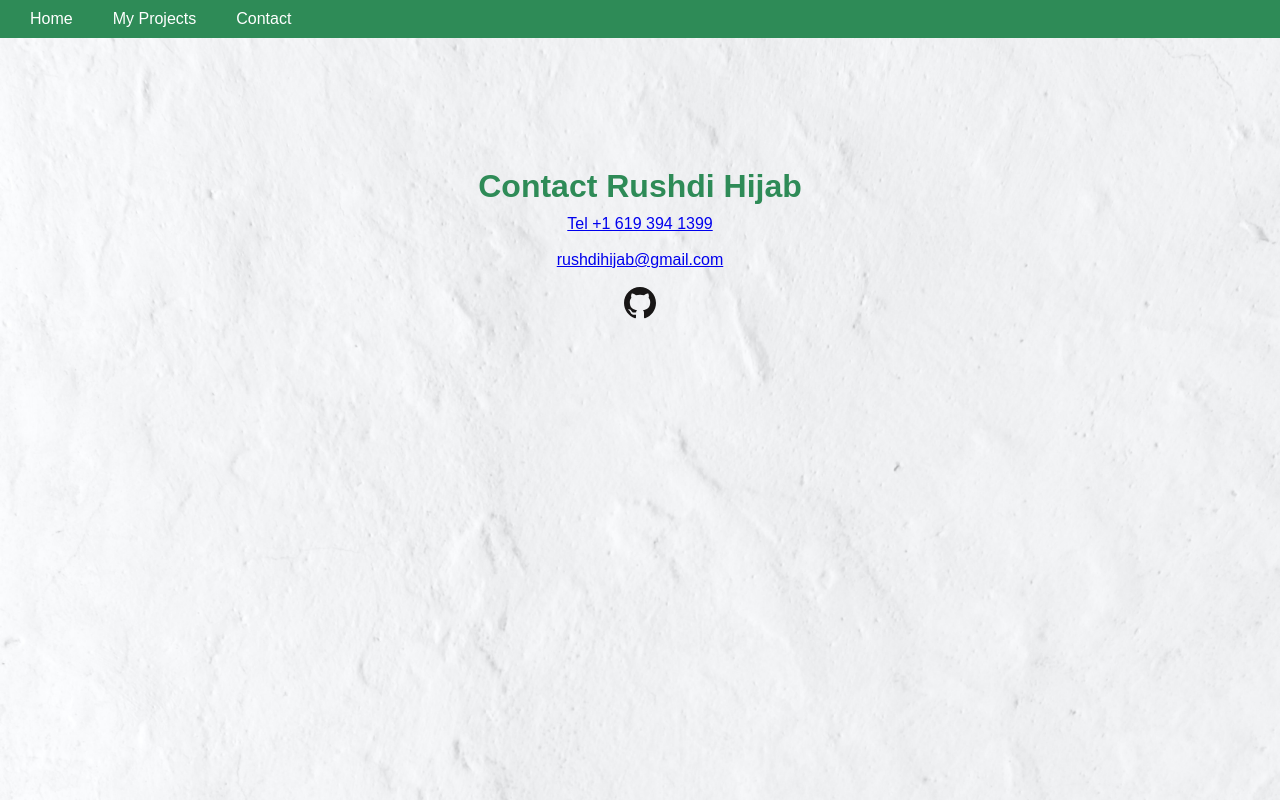
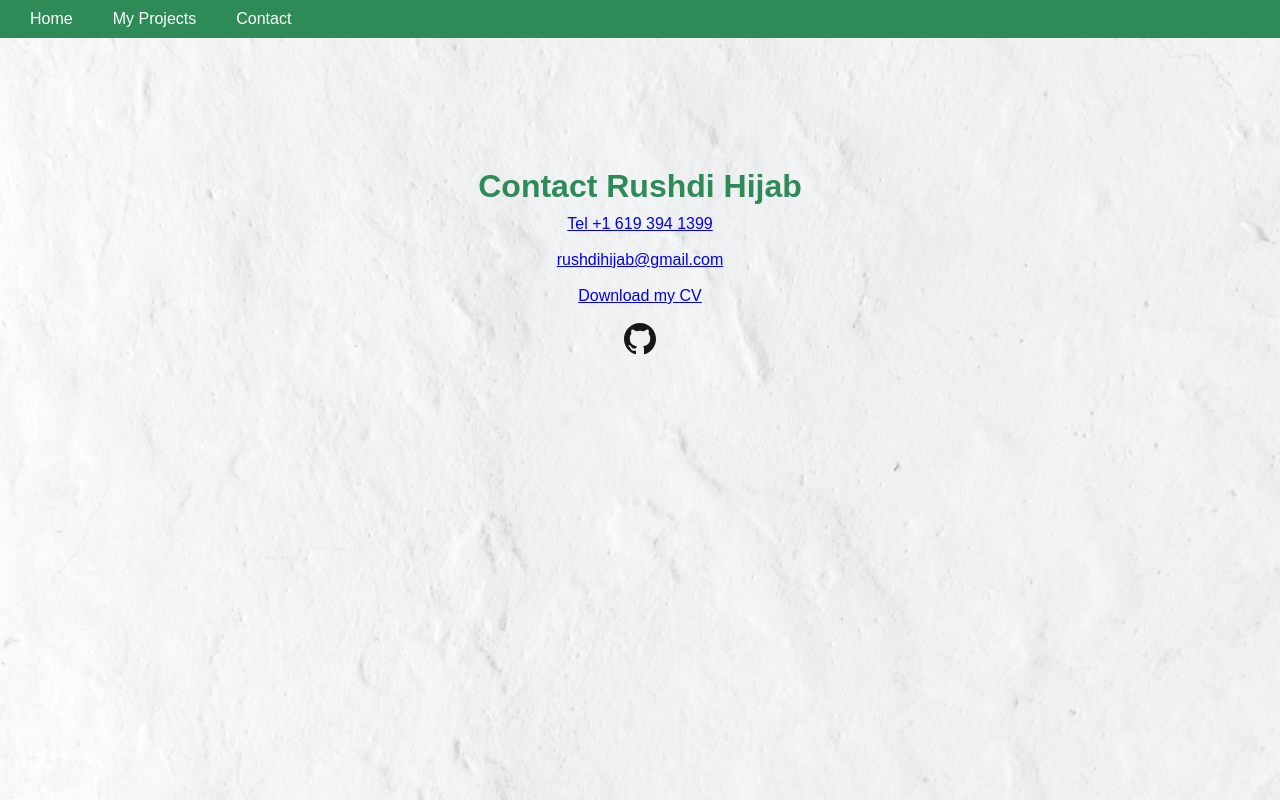
Before and after one commit to rushdihijab/PF, a plain HTML site: page contact.html in a window 1280 px wide. Drawn offline with Linux system fonts and the light colour scheme.

Commit message:
Update contact.html

```diff
--- a/contact.html
+++ b/contact.html
@@ -26,6 +26,7 @@
       <h1>Contact Rushdi Hijab</h1>
           <a href="tel:+16193941399">Tel +1 619 394 1399</a><br>
           <a href="mailto:rushdihijab@gmail.com?cc=rushdihijab@yahoo.com&subject=Html&body=this%20my%20first%20web%20page">rushdihijab@gmail.com</a><br>
+          <a class="cv" href="cv/cv.pdf" download>Download my CV</a><br>
           <a href="https://github.com/rushdihijab"><img src="img/github.svg" alt="Github.svg"></a>
       </main>
 
```
